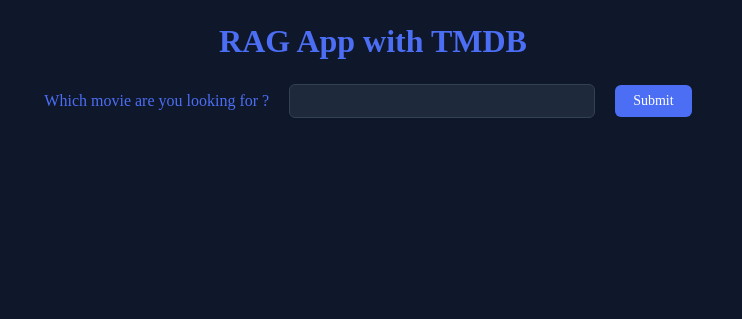
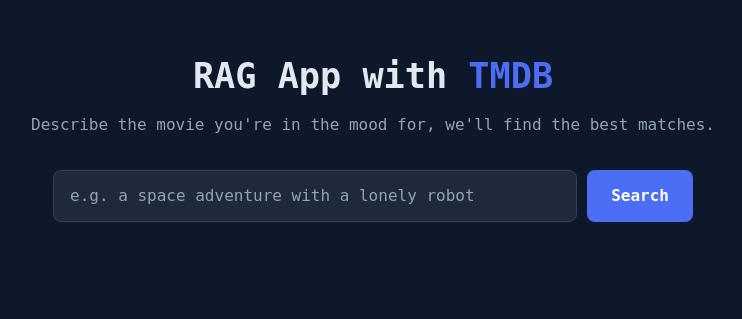
Before and after one commit to flohms18/RAG_TMDB, a FastAPI app: page / in a window 1280 px wide. Shown: the top 319 px of the page, without its empty margins (267-1009 px from the left). Run offline with FastAPI, Linux system fonts and the light colour scheme; some web fonts are replaced.

Commit message:
Project Ready

```diff
--- a/fa.py
+++ b/fa.py
@@ -46,34 +46,42 @@ class TextArea (BaseModel):
 
 @app.get('/')
 async def first(request: Request):
-
     return templates.TemplateResponse(request, 'home.html', {
 
 
         })
 
 
+# ============================================================
+# RAG PIPELINE
+#   1. LOAD       -> fetch the documents (movies) from TMDB
+#   2. EMBED      -> convert every overview into a vector
+#   3. RETRIEVE   -> embed the user user_query, find the 5 closest movies
+#   4. AUGMENT    -> inject those 5 movies into the LLM prompt
+#   5. GENERATE   -> the LLM answers using ONLY that context
+# ============================================================
 @app.post('/post_tmdb')
 async def submit_form(request : Request, text_request : str = Form(...)):
 
     movie_stat = []
 
+    # ---------- STEP 1 : LOAD ----------
+    TMDB_DATA = requests.get(url,headers=headers).json()
 
-    everything = requests.get(url,headers=headers).json()
-    DF_TMDB = pd.DataFrame(everything['results'])
-    emb = model.encode(DF_TMDB['overview'].tolist())
+    DF_TMDB = pd.DataFrame(TMDB_DATA['results'])
 
-    query = model.encode(text_request)
+    # ---------- STEP 2 : EMBED ----------
+    emb_tmdb = model.encode(DF_TMDB['overview'].tolist())
 
-    compare = model.similarity(query, emb)
+    # ---------- STEP 3 : RETRIEVE ----------
+    user_query = model.encode(text_request)
+
+    compare = model.similarity(user_query, emb_tmdb)
+
     best = torch.topk(compare, k=5)
 
-    winner = best[1][0].tolist()
-
-    jackpot = DF_TMDB.iloc[winner[0]].title
-
-
-    context = DF_TMDB.iloc[winner][['title', 'overview', 'release_date', 'vote_average', 'poster_path']]
+    TOP_5 = best[1][0].tolist()
+    context = DF_TMDB.iloc[TOP_5][['title', 'overview', 'release_date', 'vote_average', 'poster_path']]
 
     scores = best[0][0].tolist()
 
@@ -81,11 +89,11 @@ async def submit_form(request : Request, text_request : str = Form(...)):
         movie_stat.append({
             "title" : row.title,
             "release_date" : row.release_date,
-            "score" : round(score, 3),
+            "score" : round(score, 2),
             "poster" : row.poster_path
         })
 
-
+    # ---------- STEP 4 : AUGMENT ----------
     LLM = f"""
             Pick the 3 movies that match the most with the user request.
             Use only the movies listed below and explain briefly why each one matches.
@@ -100,6 +108,7 @@ async def submit_form(request : Request, text_request : str = Form(...)):
             {scores}
             """
 
+    # ---------- STEP 5 : GENERATE ----------
     stream = chat(
     model='llama3.2:latest',
     messages=[{'role': 'user', 'content': LLM}]
--- a/static/css/style.css
+++ b/static/css/style.css
@@ -3,62 +3,196 @@
     src: url(../fonts/JetBrainsMono-Regular.ttf);
 }
 
+@font-face {
+    font-family: "Font-Jetbrains";
+    src: url(../fonts/JetBrainsMono-Bold.ttf);
+    font-weight: bold;
+}
+
+:root {
+    --bg: #0F172A;
+    --surface: #1E293B;
+    --border: #334155;
+    --text: #E2E8F0;
+    --muted: #94A3B8;
+    --accent: #4c6ef5;
+    --accent-hover: #3b5bdb;
+}
 
 * {
-    background-color: #0F172A;
-    font-family: "Font-Jetbrains";
+    box-sizing: border-box;
+    margin: 0;
+    padding: 0;
 }
 
-.h1_rag_title {
-    display: flex;
-    justify-content: center;
-    padding-top: 2px;
-    color: #4c6ef5;
-    font-family: "Font-Jetbrains";
+body {
+    background-color: var(--bg);
+    color: var(--text);
+    font-family: "Font-Jetbrains", monospace;
+    line-height: 1.6;
 }
 
-.input_rag {
-    padding: 12px;
-    color: #4c6ef5;
-    display: flex;
-    justify-content: center;
-    padding-top: 2px;
-    align-items: center;
-    gap: 10px;
+.container {
+    max-width: 1000px;
+    margin: 0 auto;
+    padding: 48px 16px;
 }
 
-.input_rag input[type="text"] {
-    padding: 8px 12px;
-    width: 280px;
-    color: #E2E8F0;
-    background-color: #1E293B;
-    border: 1px solid #334155;
-    border-radius: 6px;
-    font-size: 14px;
+.sr-only {
+    position: absolute;
+    width: 1px;
+    height: 1px;
+    overflow: hidden;
+    clip: rect(0 0 0 0);
+}
+
+/* Hero */
+
+.hero {
+    text-align: center;
+    margin-bottom: 32px;
+}
+
+.hero_title {
+    font-size: 2.2rem;
+}
+
+.accent {
+    color: var(--accent);
+}
+
+.hero_subtitle {
+    color: var(--muted);
+    margin-top: 8px;
+}
+
+/* Search */
+
+.search {
+    display: flex;
+    gap: 10px;
+    max-width: 640px;
+    margin: 0 auto 48px;
+}
+
+.search input {
+    flex: 1;
+    padding: 12px 16px;
+    color: var(--text);
+    background-color: var(--surface);
+    border: 1px solid var(--border);
+    border-radius: 8px;
+    font: inherit;
     outline: none;
     transition: border-color 0.2s, box-shadow 0.2s;
 }
 
-.input_rag input[type="text"]:focus {
-    border-color: #4c6ef5;
+.search input::placeholder {
+    color: var(--muted);
+}
+
+.search input:focus {
+    border-color: var(--accent);
     box-shadow: 0 0 0 3px rgba(76, 110, 245, 0.3);
 }
 
-.input_rag input[type="submit"] {
-    padding: 8px 18px;
+.search button {
+    padding: 12px 24px;
     color: #FFFFFF;
-    background-color: #4c6ef5;
+    background-color: var(--accent);
     border: none;
-    border-radius: 6px;
-    font-size: 14px;
+    border-radius: 8px;
+    font: inherit;
+    font-weight: bold;
     cursor: pointer;
     transition: background-color 0.2s, transform 0.1s;
 }
 
-.input_rag input[type="submit"]:hover {
-    background-color: #3b5bdb;
+.search button:hover {
+    background-color: var(--accent-hover);
 }
 
-.input_rag input[type="submit"]:active {
+.search button:active {
     transform: scale(0.97);
 }
+
+/* Sections */
+
+.section_title {
+    font-size: 1.1rem;
+    color: var(--accent);
+    margin-bottom: 16px;
+}
+
+.answer {
+    background-color: var(--surface);
+    border: 1px solid var(--border);
+    border-left: 4px solid var(--accent);
+    border-radius: 8px;
+    padding: 24px;
+    margin-bottom: 48px;
+}
+
+.answer_text {
+    white-space: pre-wrap;
+    font-size: 0.9rem;
+}
+
+/* Movie cards */
+
+.grid {
+    list-style: none;
+    display: grid;
+    grid-template-columns: repeat(auto-fill, minmax(170px, 1fr));
+    gap: 20px;
+}
+
+.card {
+    background-color: var(--surface);
+    border: 1px solid var(--border);
+    border-radius: 10px;
+    overflow: hidden;
+    transition: transform 0.2s, border-color 0.2s;
+}
+
+.card:hover {
+    transform: translateY(-4px);
+    border-color: var(--accent);
+}
+
+.card_poster {
+    display: block;
+    width: 100%;
+    aspect-ratio: 2 / 3;
+    object-fit: cover;
+    background-color: var(--border);
+}
+
+.card_body {
+    padding: 12px;
+}
+
+.card_title {
+    font-size: 0.9rem;
+    margin-bottom: 6px;
+}
+
+.card_meta {
+    display: flex;
+    justify-content: space-between;
+    color: var(--muted);
+    font-size: 0.8rem;
+}
+
+.score {
+    color: var(--bg);
+    font-weight: bold;
+    padding: 0 8px;
+    border-radius: 999px;
+}
+
+@media (max-width: 500px) {
+    .search {
+        flex-direction: column;
+    }
+}
--- a/templates/home.html
+++ b/templates/home.html
@@ -5,33 +5,74 @@
     <meta name="viewport" content="width=device-width, initial-scale=1.0">
     <title>FastAPI - RAG - TMDB</title>
     <link href="{{url_for('static',path='/css/style.css')}}" rel="stylesheet" />
-
 </head>
 <body>
 
-    <div class="RAG_TITLE mt-5">
-        <h1 class="text-center h1_rag_title">
-            RAG App with TMDB
-        </h1>
-    </div>
+    <main class="container">
 
-    <form action='/post_tmdb' method='POST' class="input_rag">
-  <label for="fname">Which movie are you looking for ? </label><br>
-  <input type="text" id="fname" name="text_request"><br>
-  <input type="submit" value="Submit"><br>
-  </form>
+        <header class="hero">
+            <h1 class="hero_title">RAG App with <span class="accent">TMDB</span></h1>
+            <p class="hero_subtitle">Describe the movie you're in the mood for, we'll find the best matches.</p>
+        </header>
 
-    {{ jackpot }}
+        <form action='/post_tmdb' method='POST' class="search">
+            <label for="fname" class="sr-only">Which movie are you looking for?</label>
+            <input type="text" id="fname" name="text_request"
+                   placeholder="e.g. a space adventure with a lonely robot"
+                   value="{{ text_request or '' }}" required>
+            <button type="submit">Search</button>
+        </form>
 
-    <ul>
-        {% for item in movie_stat %}
-            <li><img src="https://image.tmdb.org/t/p/w92{{ item.poster }}" alt="{{ item.title }} poster"></li>
-            <li>{{ item.title }}</li>
-            <li>{{ item.release_date }}</li>
-            <li>{{ item.score }}</li>
-            {% endfor %}
-    </ul>
+        {% if jackpot %}
+        <section class="answer">
+            <h2 class="section_title">Llama's pick</h2>
+            <p class="answer_text">{{ jackpot }}</p>
+        </section>
+        {% endif %}
+
+        {% if movie_stat %}
+        <section>
+            <h2 class="section_title text-center">Top matches</h2>
+            <ul class="grid">
+                {% for item in movie_stat %}
+                <li class="card">
+                    <img class="card_poster" src="https://image.tmdb.org/t/p/w342{{ item.poster }}" alt="{{ item.title }} poster">
+                    <div class="card_body">
+                        <h3 class="card_title">{{ item.title }}</h3>
+                        <div class="card_meta">
+                            <span>{{ item.release_date[:4] }}</span>
+                            <span class="score">{{ item.score }}</span>
+                        </div>
+                    </div>
+                </li>
+                {% endfor %}
+            </ul>
+        </section>
+        {% endif %}
+
+    </main>
 
 
+<script type="text/javascript">
+    function score() {
+        const badges = document.getElementsByClassName('score')
+
+        for (const badge of badges) {
+            const value = parseFloat(badge.textContent)
+
+            if (value >= 0.60) {
+                badge.style.backgroundColor = '#00e054'
+            }
+            else if (value >= 0.50) {
+                badge.style.backgroundColor = '#ff8000'
+            }
+            else {
+                badge.style.backgroundColor = '#FFFFFF'
+            }
+        }
+    }
+
+    score()
+</script>
 </body>
 </html>
```
